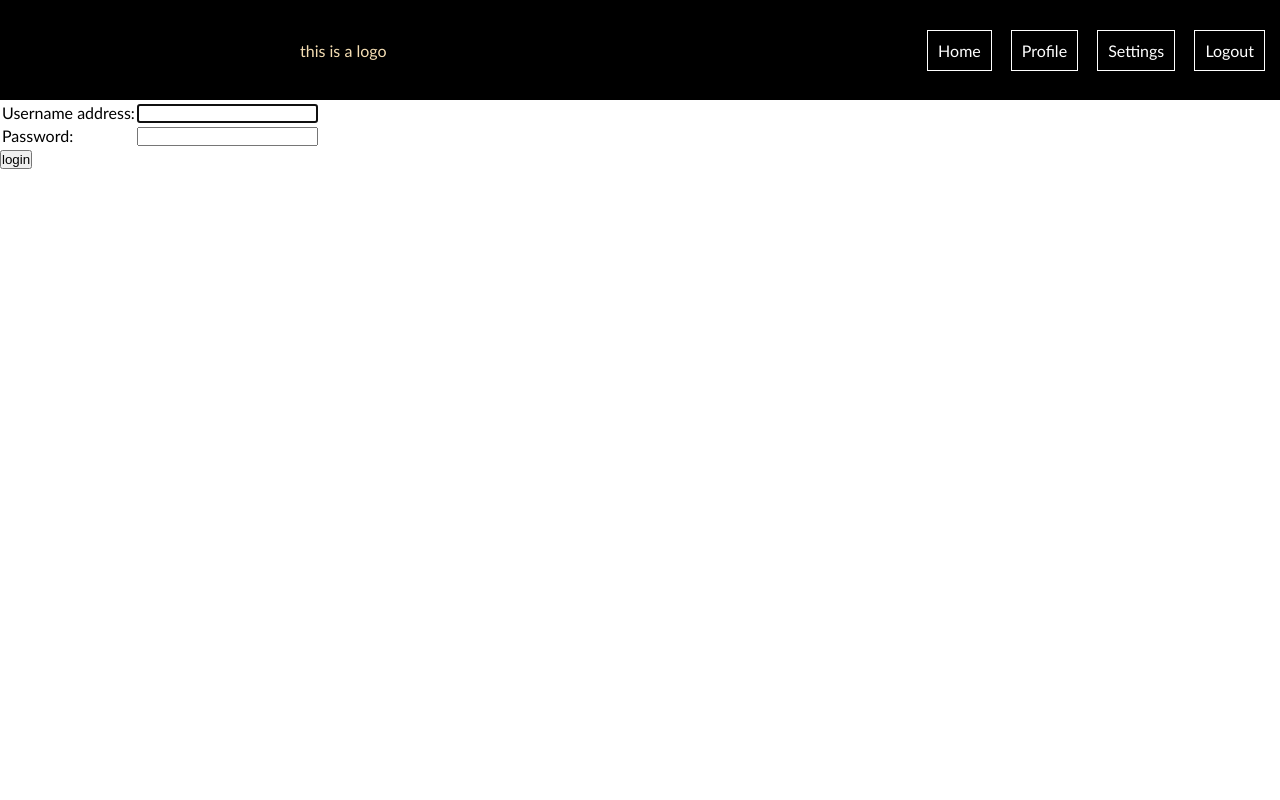
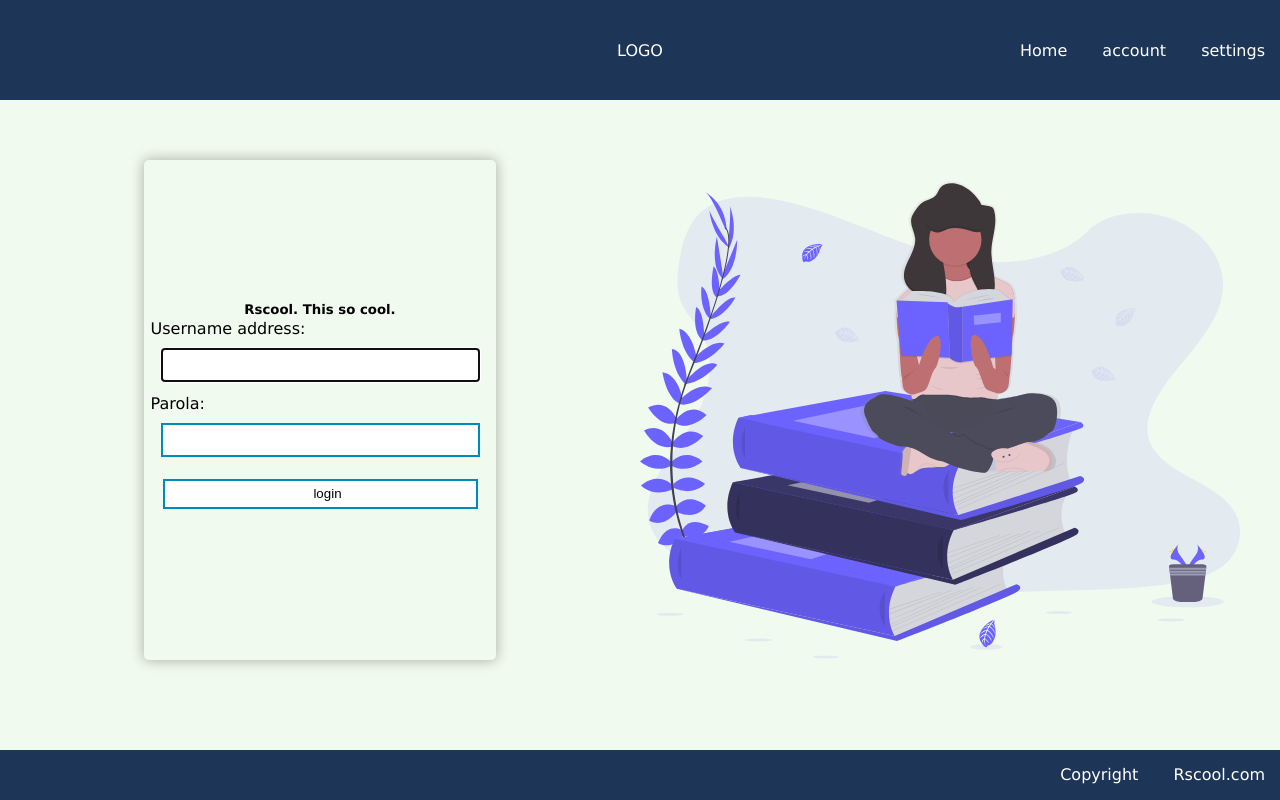
Before and after one commit to ymlihaa/Rscool, a Django app: page / in a window 1280 px wide. Run offline with Django 3.2, Linux system fonts and the light colour scheme.

Commit message:
The login page has been redesigned and added .

```diff
--- a/Rscool/settings.py
+++ b/Rscool/settings.py
@@ -112,7 +112,7 @@ AUTH_PASSWORD_VALIDATORS = [
 # Internationalization
 # https://docs.djangoproject.com/en/3.0/topics/i18n/
 
-LANGUAGE_CODE = 'en-us'
+LANGUAGE_CODE = 'tr'
 
 TIME_ZONE = 'UTC'
 
--- a/Rscool/urls.py
+++ b/Rscool/urls.py
@@ -20,8 +20,7 @@ from django.views.generic import TemplateView
 urlpatterns = [
        path(
         '',
-        auth_views.LoginView.as_view(template_name='page/auth_pages/login.html'),
+        auth_views.LoginView.as_view(template_name='home/base.html'),
     ),
-    path('', TemplateView.as_view(template_name="home/base.html")),
     path('admin/', admin.site.urls),
 ]
--- /dev/null
+++ b/static/auth_pages/login.css
@@ -0,0 +1,65 @@
+.login {
+    width: 100%;
+    height: 100%;
+    display: flex;
+    flex-direction: row;
+}
+
+.loginForm {
+    width: 50%;
+    display: flex;
+    flex-direction: column;
+    align-items: center;
+    justify-content: center;
+
+}
+
+.loginForm form {
+    width: 55%;
+    height: 500px;
+    margin: 10px;
+    display: flex;
+    flex-direction: column;
+    align-items: center;
+    justify-content: center;
+    box-shadow: 0px 0px 13px 1px rgba(0, 0, 0, 0.28);
+    border-radius: 5px;
+    margin-bottom: 30px;
+}
+
+.loginForm form input {
+    padding-left: 15px;
+    width: 300px;
+    height: 30px;
+    margin: 10px;
+    border: 2px solid #008CBA;
+
+
+}
+
+
+.loginForm form input[type='submit'] {
+    width: 315px;
+    background-color: white;
+    color: black;
+}
+
+.loginForm form input[type='submit']:hover {
+    background-color: #a8dadc;
+    color: white;
+}
+
+.loginForm form td {
+    display: block;
+}
+
+
+.login img {
+    width: 600px;
+    height: 80vh;
+
+}
+
+.loginForm .errors {
+    display: inline-block;
+}
--- a/static/home/base.css
+++ b/static/home/base.css
@@ -1,48 +1,9 @@
 *{
-    margin: 0;
+    margin:0;
     padding:0;
 }
 
 body{
-    font-size: 16px;
-    font-family: 'Gill Sans', 'Gill Sans MT', Calibri, 'Trebuchet MS', sans-serif;
+    background-color: #f1faee;
+    font-family: 'Lucida Sans', 'Lucida Sans Regular', 'Lucida Grande', 'Lucida Sans Unicode', Geneva, Verdana, sans-serif
 }
-
-.header{
-    width: 100%;
-    height: 100px;
-    background-color: black;
-    color: wheat;
-    display: flex;
-    flex-direction: row;
-    align-items:center ;
-}
-
-.header #logo{
-    position: absolute;
-    left: 300px;
-}
-
-.header ul{
-    position: absolute;
-    right: 15px;
-}
-
-.header ul li{
-    background-color: black;
-    color: white;
-
-    list-style-type: none;
-    display: inline-block;
-    padding: 10px;
-    border: 1px solid white;
-    margin-left: 15px;
-    transition: all .3s;
-    cursor: pointer;
-}
-
-.header ul li:hover {
-    background-color: white;
-    color: black;
-    border-radius: 5px;
-}
--- /dev/null
+++ b/static/home/foo.css
@@ -0,0 +1,9 @@
+.foo{
+    width: 100%;
+    height: 50px;
+    position: fixed;
+    bottom: 0;
+    background-color: #1d3557;
+    color: white;
+
+}
--- /dev/null
+++ b/static/home/header.css
@@ -0,0 +1,21 @@
+.header{
+    width: 100%;
+    height:100px;
+    background-color: #1d3557;
+    display:flex;
+    flex-direction: row;
+    align-items: center;
+    justify-content: center;
+    color: white;
+}
+
+ul{
+    position: absolute;
+    right: 0;
+}
+
+li{
+    display: inline-block;
+    padding:15px;
+
+}
--- a/templates/home/base.html
+++ b/templates/home/base.html
@@ -5,14 +5,16 @@
     <meta charset="UTF-8">
     <meta name="viewport" content=title"width=device-width, initial-scale=1.0">
     <link rel="stylesheet" href="{% static 'home/base.css' %}">
+    <link rel="stylesheet" href="{% static 'home/header.css' %}">
+    <link rel="stylesheet" href="{% static 'home/foo.css' %}">
     <title> {% block title %}
-    {% endblock%}</title>
+    {% endblock %}</title>
 </head>
 <body>
-     {% include 'home/header.html' %}
+{% include 'home/header.html' %}
 
-        {% block content %}
+{% include 'page/auth_pages/login.html' %}
 
-        {% endblock %}
+{% include 'home/foo.html' %}
 </body>
 </html>
--- a/templates/home/foo.html
+++ b/templates/home/foo.html
@@ -0,0 +1,6 @@
+    <div class="foo">
+        <ul>
+            <li>Copyright</li>
+            <li>Rscool.com</li>
+        </ul>
+    </div>
--- a/templates/home/header.html
+++ b/templates/home/header.html
@@ -1,10 +1,8 @@
-
 <div class="header">
-    <div id="logo">this is a logo</div>
+    <div id="logo">LOGO</div>
     <ul>
         <li>Home</li>
-        <li>Profile</li>
-        <li>Settings</li>
-        <li>Logout</li>
+        <li>account</li>
+        <li>settings</li>
     </ul>
 </div>
--- a/templates/page/auth_pages/login.html
+++ b/templates/page/auth_pages/login.html
@@ -1,23 +1,17 @@
-{% extends 'home/base.html' %}
+{% load static %}
+
+<link rel="stylesheet" href="{% static 'auth_pages/login.css' %}">
+
+
 
 {% block content %}
+    <div class="login">
+        <div class="loginForm">
 
-{% if form.errors %}
-<p>Your username and password didn't match. Please try again.</p>
-{% endif %}
-
-{% if next %}
-    {% if user.is_authenticated %}
-    <p>Your account doesn't have access to this page. To proceed,
-    please login with an account that has access.</p>
-    {% else %}
-    <p>Please login to see this page.</p>
-    {% endif %}
-{% endif %}
-
-<form method="post" >
+            <form method="post">
                 {% csrf_token %}
                 <table>
+                    <h5>Rscool. This so cool.</h5>
                     <tr>
                         <td>{{ form.username.label_tag }}</td>
                         <td>{{ form.username }}</td>
@@ -31,8 +25,25 @@
                 <input type="submit" value="login">
                 <input type="hidden" name="next" value="{{ next }}">
             </form>
+            <div class="errors">
+                {% if form.errors %}
+                    Your username and password didn't match. Please try again.
+                {% endif %}
+
+                {% if next %}
+                    {% if user.is_authenticated %}
+                        <p>Your account doesn't have access to this page. To proceed,
+                            please login with an account that has access.</p>
+                    {% else %}
+                        <p>Please login to see this page.</p>
+                    {% endif %}
+                {% endif %}
+            </div>
+        </div>
 
         {# Assumes you setup the password_reset view in your URLconf #}
         {% comment %} <p><a href="{% url 'password_reset' %}">Lost password?</a></p> {% endcomment %}
+        <img src="{% static 'auth_pages/img/book_lover.svg' %}" alt="book">
+    </div>
 
 {% endblock %}
```
Also changed, not shown: db.sqlite3, static/auth_pages/img/book_lover.svg (added). Lines whose indentation alone changed are shown as unchanged.
